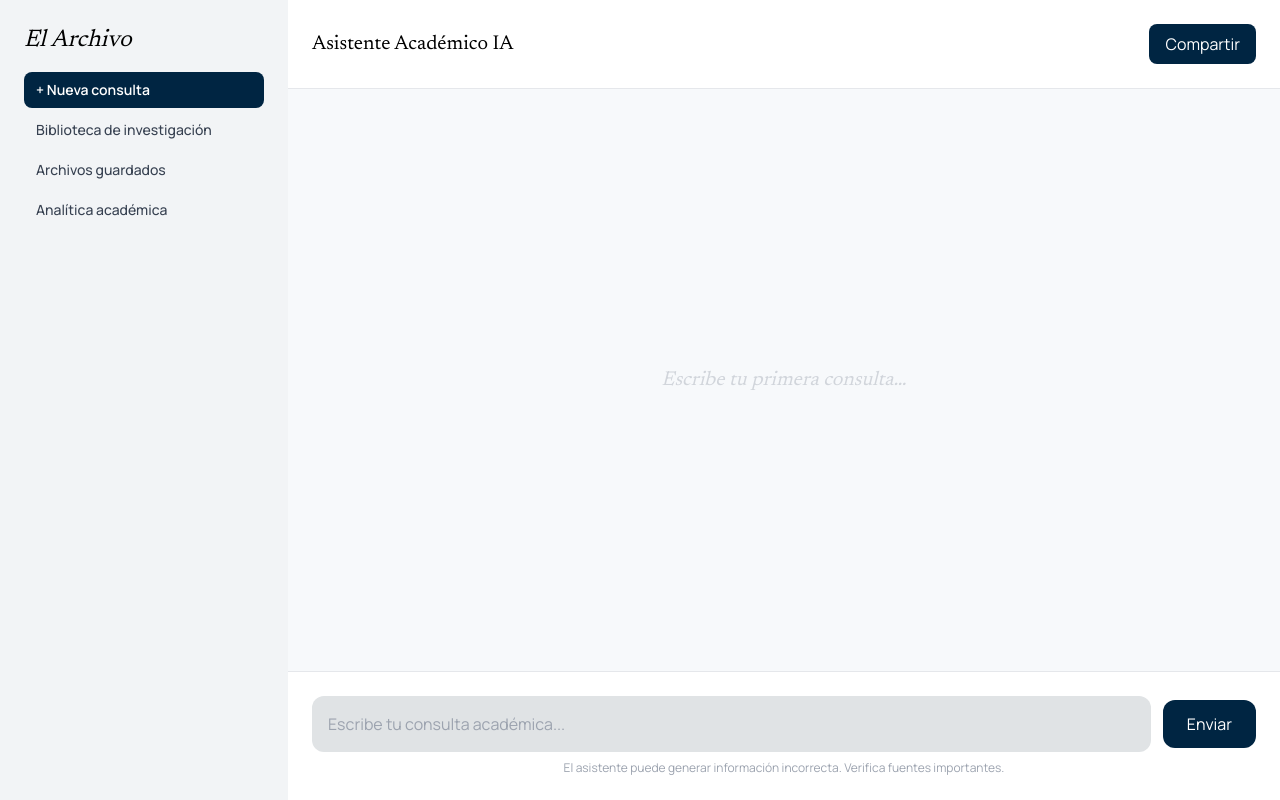
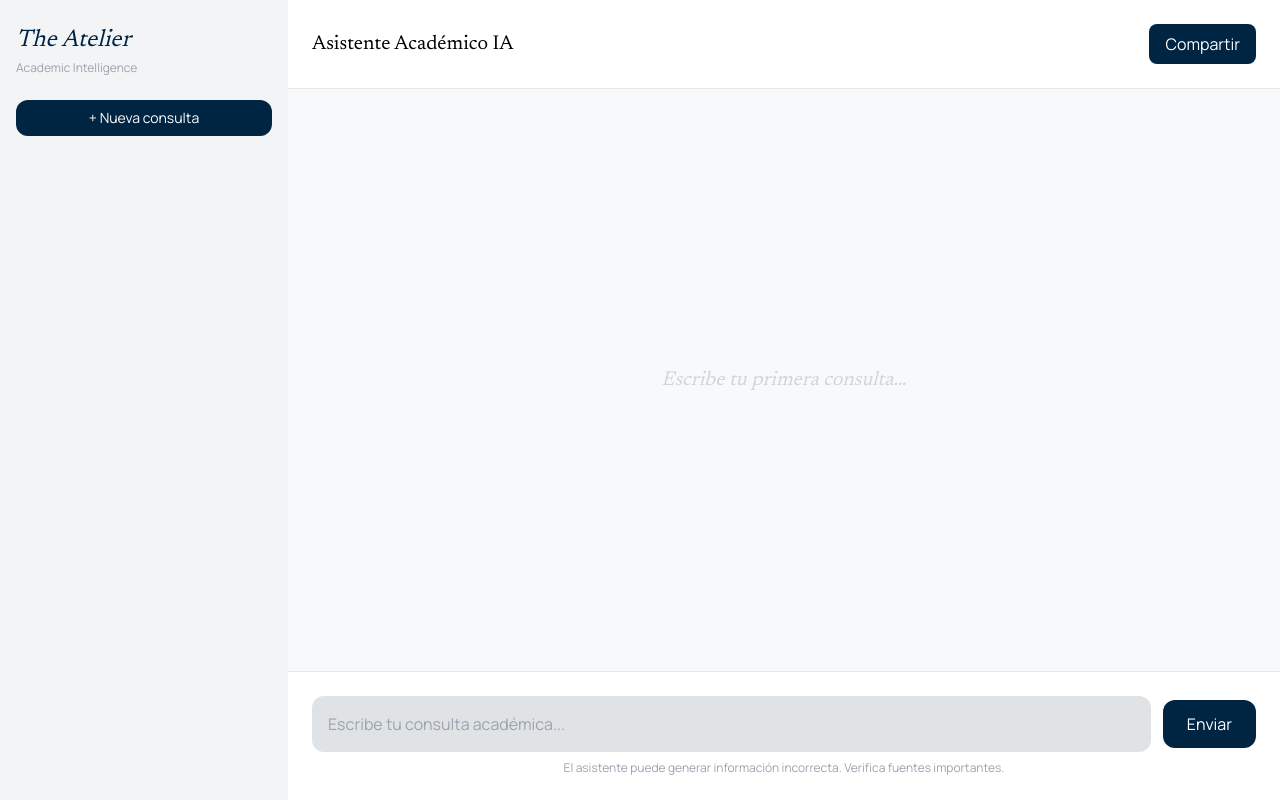
Before and after one commit to ibAbi-serendipity/academic-assistant-frontend, a React (Vite) app in the folder academic-assistant/: page /chat in a window 1280 px wide. Built offline with nearby package versions, Linux system fonts and the light colour scheme.

Commit message:
Chat history list

```diff
--- a/academic-assistant/src/components/ChatAI.jsx
+++ b/academic-assistant/src/components/ChatAI.jsx
@@ -1,4 +1,4 @@
-export default function ChatAI({ text, sources }) {
+export default function ChatAI({ text, sources = [] }) {
   return (
     <div className="flex items-start space-x-3">
 
@@ -10,18 +10,22 @@ export default function ChatAI({ text, sources }) {
           Respuesta del asistente
         </h3>
 
-        <p className="text-sm text-gray-600">
+        <p className="text-sm text-gray-600 mb-4">
           {text}
         </p>
 
-        {sources && (
-          <p className="text-xs text-gray-400 mt-3">
-            Fuente: {Array.isArray(sources) ? sources.join(", ") : sources}
-          </p>
+        {sources.length > 0 && (
+          <div className="text-xs text-gray-400">
+            <p className="font-semibold mb-1">Fuentes:</p>
+            <ul className="list-disc ml-4 space-y-1">
+              {sources.map((src, i) => (
+                <li key={i}>{src}</li>
+              ))}
+            </ul>
+          </div>
         )}
 
       </div>
-
     </div>
   );
 }
--- a/academic-assistant/src/components/ChatHistoryList.jsx
+++ b/academic-assistant/src/components/ChatHistoryList.jsx
@@ -1,28 +1,43 @@
-export default function ChatHistoryList({ chatHistory, activeChatId, onLoadChat }) {
+export default function ChatHistoryList({
+  chatHistory,
+  activeChatId,
+  onLoadChat,
+  onDeleteChat,
+  onRenameChat,
+}) {
   if (chatHistory.length === 0) return null;
-  const baseItem =
-    "w-full text-left px-3 py-2 rounded-lg text-xs transition-colors cursor-pointer truncate";
-  const itemStyle = (id) =>
-    id === activeChatId
-      ? `${baseItem} bg-primary/10 text-primary font-semibold`
-      : `${baseItem} hover:bg-surface-container text-gray-500`;
+
   return (
-    <div className="flex-1 flex flex-col gap-2 overflow-hidden">
-      <p className="text-xs font-semibold text-gray-400 uppercase tracking-wide px-1">
-        Historial
-      </p>
-      <div className="flex-1 overflow-y-auto space-y-1 pr-1">
-        {chatHistory.map((entry) => (
-          <button
-            key={entry.id}
-            className={itemStyle(entry.id)}
-            onClick={() => onLoadChat(entry)}
-            title={entry.title}
-          >
+    <div className="flex-1 overflow-y-auto space-y-2">
+
+      {chatHistory.map((entry) => (
+        <div
+          key={entry.id}
+          className={`p-2 rounded-lg cursor-pointer ${
+            entry.id === activeChatId
+              ? "bg-primary/10 text-primary"
+              : "hover:bg-surface-container text-gray-500"
+          }`}
+        >
+          <div onClick={() => onLoadChat(entry)}>
             {entry.title}
-          </button>
-        ))}
-      </div>
+          </div>
+
+          <div className="flex gap-2 mt-1 text-xs">
+            <button onClick={() => {
+              const newTitle = prompt("Nuevo nombre:");
+              if (newTitle) onRenameChat(entry.id, newTitle);
+            }}>
+              ✏️
+            </button>
+
+            <button onClick={() => onDeleteChat(entry.id)}>
+              🗑️
+            </button>
+          </div>
+        </div>
+      ))}
+
     </div>
   );
 }
--- a/academic-assistant/src/components/ChatSidebar.jsx
+++ b/academic-assistant/src/components/ChatSidebar.jsx
@@ -1,54 +1,40 @@
 import ChatHistoryList from "./ChatHistoryList";
+
 export default function ChatSidebar({
-  activeSection,
   chatHistory,
   activeChatId,
   onNuevaConsulta,
-  onSelectSection,
   onLoadChat,
+  onDeleteChat,
+  onRenameChat,
 }) {
-  const baseNav =
-    "w-full text-left px-3 py-2 rounded-lg text-sm transition-colors cursor-pointer";
-  const navStyle = (section) =>
-    section === activeSection
-      ? `${baseNav} bg-primary text-white font-semibold`
-      : `${baseNav} hover:bg-surface-container text-gray-700 font-medium`;
   return (
-    <aside className="w-72 bg-surface-container-low p-6 hidden lg:flex flex-col gap-4">
-      <h1 className="font-headline text-2xl italic">El Archivo</h1>
-      <nav className="space-y-1">
-        <button
-          className={navStyle("nueva-consulta")}
-          onClick={onNuevaConsulta}
-        >
-          + Nueva consulta
-        </button>
+    <aside className="h-screen w-72 fixed left-0 top-0 bg-surface-container-low flex flex-col py-6 px-4">
 
-        <button
-          className={navStyle("biblioteca")}
-          onClick={() => onSelectSection("biblioteca")}
-        >
-          Biblioteca de investigación
-        </button>
+      <div className="mb-6">
+        <h1 className="font-headline italic text-2xl text-primary">
+          The Atelier
+        </h1>
+        <p className="text-xs text-gray-400 mt-1">
+          Academic Intelligence
+        </p>
+      </div>
 
-        <button
-          className={navStyle("archivos")}
-          onClick={() => onSelectSection("archivos")}
-        >
-          Archivos guardados
-        </button>
-        <button
-          className={navStyle("analitica")}
-          onClick={() => onSelectSection("analitica")}
-        >
-          Analítica académica
-        </button>
-      </nav>
+      <button
+        onClick={onNuevaConsulta}
+        className="mb-4 bg-primary text-white py-2 rounded-xl text-sm"
+      >
+        + Nueva consulta
+      </button>
+
       <ChatHistoryList
         chatHistory={chatHistory}
         activeChatId={activeChatId}
         onLoadChat={onLoadChat}
+        onDeleteChat={onDeleteChat}
+        onRenameChat={onRenameChat}
       />
+
     </aside>
   );
 }
--- a/academic-assistant/src/pages/ChatPage.jsx
+++ b/academic-assistant/src/pages/ChatPage.jsx
@@ -2,32 +2,40 @@ import { useState } from "react";
 import ChatHeader from "../components/ChatHeader";
 import ChatSidebar from "../components/ChatSidebar";
 import ChatMain from "../components/ChatMain";
+
+// genera título automático del chat
 function generateChatTitle(messages) {
   const firstUser = messages.find((m) => m.role === "user");
   if (!firstUser) return "Chat sin título";
+
   const words = firstUser.content.trim().split(" ").slice(0, 5).join(" ");
   return words.length < firstUser.content.length ? `${words}…` : words;
 }
+
 export default function ChatPage() {
   const [messages, setMessages] = useState([]);
   const [chatHistory, setChatHistory] = useState([]);
   const [activeChatId, setActiveChatId] = useState(null);
   const [activeSection, setActiveSection] = useState("nueva-consulta");
+
+  // crear nuevo chat
   const handleNuevaConsulta = () => {
-
     if (messages.length > 0) {
       const newEntry = {
         id: Date.now(),
         title: generateChatTitle(messages),
         messages: [...messages],
       };
+
       setChatHistory((prev) => [newEntry, ...prev]);
     }
+
     setMessages([]);
     setActiveChatId(null);
     setActiveSection("nueva-consulta");
   };
 
+  // cargar chat del historial
   const handleLoadChat = (entry) => {
     if (messages.length > 0 && activeChatId !== entry.id) {
       const exists = chatHistory.find((c) => c.id === activeChatId);
@@ -45,35 +53,54 @@ export default function ChatPage() {
     setActiveSection("nueva-consulta");
   };
 
-  const handleSelectSection = (section) => {
-    setActiveSection(section);
+  // eliminar chat
+  const handleDeleteChat = (id) => {
+    setChatHistory((prev) => prev.filter((c) => c.id !== id));
+
+    if (id === activeChatId) {
+      setMessages([]);
+      setActiveChatId(null);
+    }
   };
 
+  // renombrar chat
+  const handleRenameChat = (id, newTitle) => {
+    setChatHistory((prev) =>
+      prev.map((c) =>
+        c.id === id ? { ...c, title: newTitle } : c
+      )
+    );
+  };
+
+  // enviar mensaje (MOCK por ahora)
   const handleSend = async (text) => {
     const userMsg = { role: "user", content: text };
     setMessages((prev) => [...prev, userMsg]);
 
     try {
-      const res = await fetch("/api/chat-free/", {
-        method: "POST",
-        headers: { "Content-Type": "application/json" },
-        body: JSON.stringify({ question: text }),
-      });
+      // simulación de back
+      const fakeResponse = {
+        answer:
+          "Esta es una respuesta simulada basada en reglamentos académicos de la FISI.",
+        sources: ["Reglamento FISI.pdf", "Normativa 2024.docx"],
+      };
 
-      const data = await res.json();
+      await new Promise((r) => setTimeout(r, 500));
 
       const aiMsg = {
         role: "assistant",
-        content: data.answer,
-        sources: data.sources,
+        content: fakeResponse.answer,
+        sources: fakeResponse.sources,
       };
 
       setMessages((prev) => [...prev, aiMsg]);
     } catch (error) {
-      console.error(error);
       setMessages((prev) => [
         ...prev,
-        { role: "assistant", content: "Error al conectar con el servidor" },
+        {
+          role: "assistant",
+          content: "Error al conectar con el servidor",
+        },
       ]);
     }
   };
@@ -81,16 +108,22 @@ export default function ChatPage() {
   return (
     <main className="flex min-h-screen bg-surface">
 
+      {/* SIDEBAR */}
       <ChatSidebar
         activeSection={activeSection}
         chatHistory={chatHistory}
         activeChatId={activeChatId}
         onNuevaConsulta={handleNuevaConsulta}
-        onSelectSection={handleSelectSection}
+        onSelectSection={setActiveSection}
         onLoadChat={handleLoadChat}
+        onDeleteChat={handleDeleteChat}
+        onRenameChat={handleRenameChat}
       />
-      <section className="flex-1 flex flex-col">
+
+      {/* MAIN */}
+      <section className="flex-1 flex flex-col ml-72">
         <ChatHeader />
+
         <ChatMain
           activeSection={activeSection}
           messages={messages}
```
